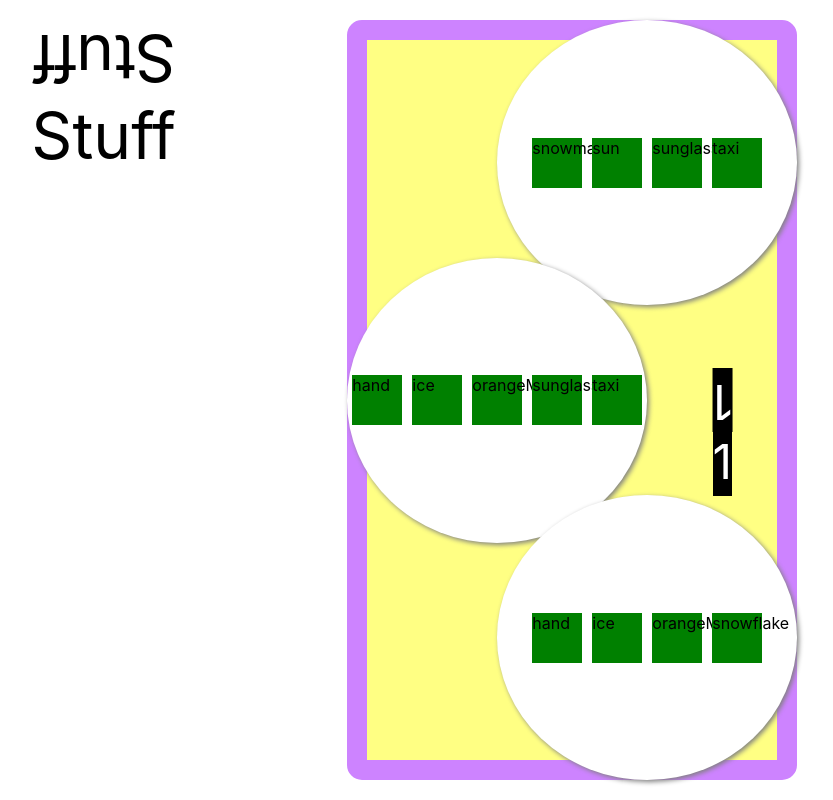
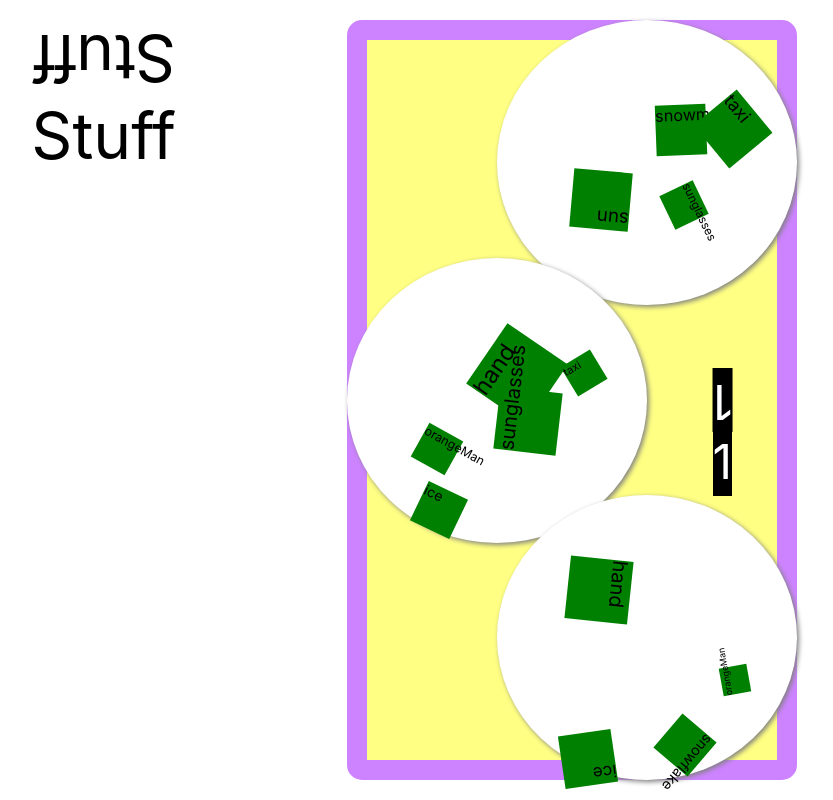
Before and after one commit to Jaeger2305/match-language, a React (Create React App) app: page / in a window 1280 px wide. Shown: the whole page, without its empty margins (140-973 px from the left). Built offline with nearby package versions, Linux system fonts and the light colour scheme.

Commit message:
feat: slightly better layout

```diff
--- a/src/components/card/index.css
+++ b/src/components/card/index.css
@@ -1,8 +1,5 @@
 .card {
-  display: flex;
-  justify-content: center;
-  align-content: center;
-  flex-wrap: wrap;
+  position:relative;
   height: 100%;
   width: 100%;
   background: white;
@@ -11,6 +8,7 @@
 }
 
 .matchable {
+  position:absolute;
   background: green;
   margin: 5px;
   height: 50px;
--- a/src/components/card/index.tsx
+++ b/src/components/card/index.tsx
@@ -18,14 +18,92 @@ export default function card({
     }
   }
 
-  const matchablesNodes = card.matchables.map((matchable) => (
+  type Position = {
+    x: number;
+    y: number;
+  };
+
+  var positions: Array<Position> = [];
+
+  // Returns a random integer between min (included) and max (excluded)
+  // Using Math.round() will give you a non-uniform distribution!
+  function getRandomInt(min: number, max: number) {
+    return Math.floor(Math.random() * (max - min)) + min;
+  }
+
+  // generate random positions
+  function generatePositionsArray(
+    maxX: number,
+    maxY: number,
+    safeRadius: number,
+    irregularity: number
+  ): Array<Position> {
+    // declarations
+    var positionsArray = [];
+    var r, c;
+    var rows;
+    var columns;
+    // count the amount of rows and columns
+    rows = Math.floor(maxY / safeRadius);
+    columns = Math.floor(maxX / safeRadius);
+    // loop through rows
+    for (r = 1; r <= rows; r += 1) {
+      // loop through columns
+      for (c = 1; c <= columns; c += 1) {
+        // populate array with point object
+        positionsArray.push({
+          x:
+            Math.round((maxX * c) / columns) +
+            getRandomInt(irregularity * -1, irregularity),
+          y:
+            Math.round((maxY * r) / rows) +
+            getRandomInt(irregularity * -1, irregularity),
+        });
+      }
+    }
+    // return array
+    return positionsArray;
+  }
+  positions = generatePositionsArray(220, 220, 60, 15);
+  function getRandomPosition(
+    array: Array<Position>,
+    removeTaken: boolean
+  ): Position {
+    // declarations
+    var randomIndex;
+    var coordinates;
+    // get random index
+    randomIndex = getRandomInt(0, array.length - 1);
+    // get random item from array
+    coordinates = array[randomIndex];
+    // check if remove taken
+    if (removeTaken) {
+      // remove element from array
+      array.splice(randomIndex, 1);
+    }
+    // return position
+    return coordinates;
+  }
+
+  const matchablesNodes = card.matchables.map((matchable) => {
+    const pos = getRandomPosition(positions, true);
+
+    return (
       <div
         className="matchable"
         key={matchable.translationKey}
         onClick={() => attemptMatch(matchable)}
+        style={{
+          left: pos.x,
+          top: pos.y,
+          transform: `scale(${Math.random() + 0.5}) rotate(${
+            Math.random() * 360
+          }deg)`,
+        }}
       >
         {matchable.translationKey}
       </div>
-  ));
+    );
+  });
   return <div className="card">{matchablesNodes}</div>;
 }
```
Lines whose indentation alone changed are shown as unchanged.
